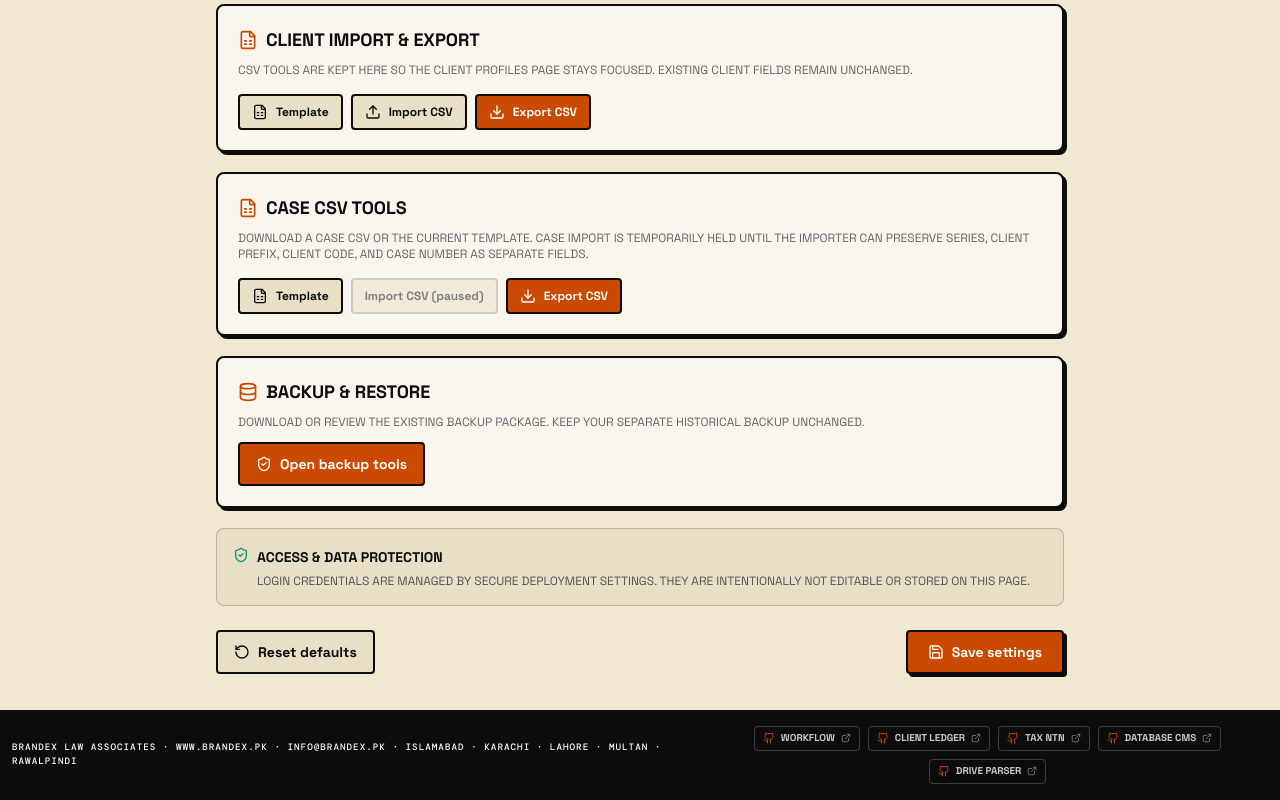
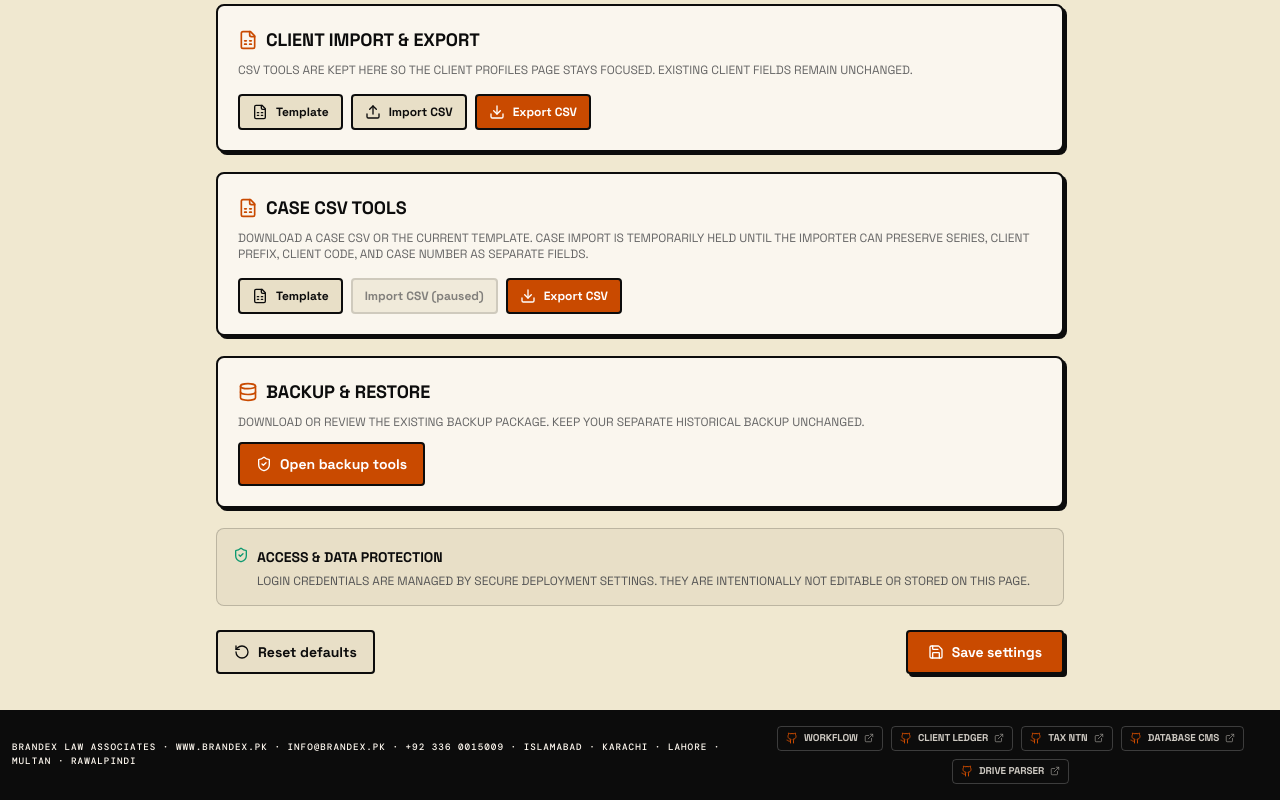
Before and after one commit to 0utLawzz/Brandex-Workflow, a Next.js app: page /settings in a window 1280 px wide. Shown: the part 668-1468 px from the top of the page. Built offline with nearby package versions, Linux system fonts and the light colour scheme; no server answers.

Commit message:
Retain Brandex contact details in compact footer

```diff
--- a/app/components/Footer.tsx
+++ b/app/components/Footer.tsx
@@ -13,7 +13,7 @@ export default function Footer() {
     <footer className="bx-footer bg-[#0C0C0C] px-3 py-4 text-[#FFF9F0]">
       <div className="mx-auto flex w-full max-w-[1500px] flex-col items-center justify-between gap-3 sm:flex-row">
         <div className="text-center font-['DM_Mono',monospace] text-[0.58rem] tracking-[1px] sm:text-left">
-          BRANDEX LAW ASSOCIATES · WWW.BRANDEX.PK · INFO@BRANDEX.PK · ISLAMABAD · KARACHI · LAHORE · MULTAN · RAWALPINDI
+          BRANDEX LAW ASSOCIATES · WWW.BRANDEX.PK · INFO@BRANDEX.PK · +92 336 0015009 · ISLAMABAD · KARACHI · LAHORE · MULTAN · RAWALPINDI
         </div>
         <nav aria-label="Brandex repositories" className="flex flex-wrap items-center justify-center gap-2">
           {BRANDEX_REPOSITORIES.map(repo => (
```
